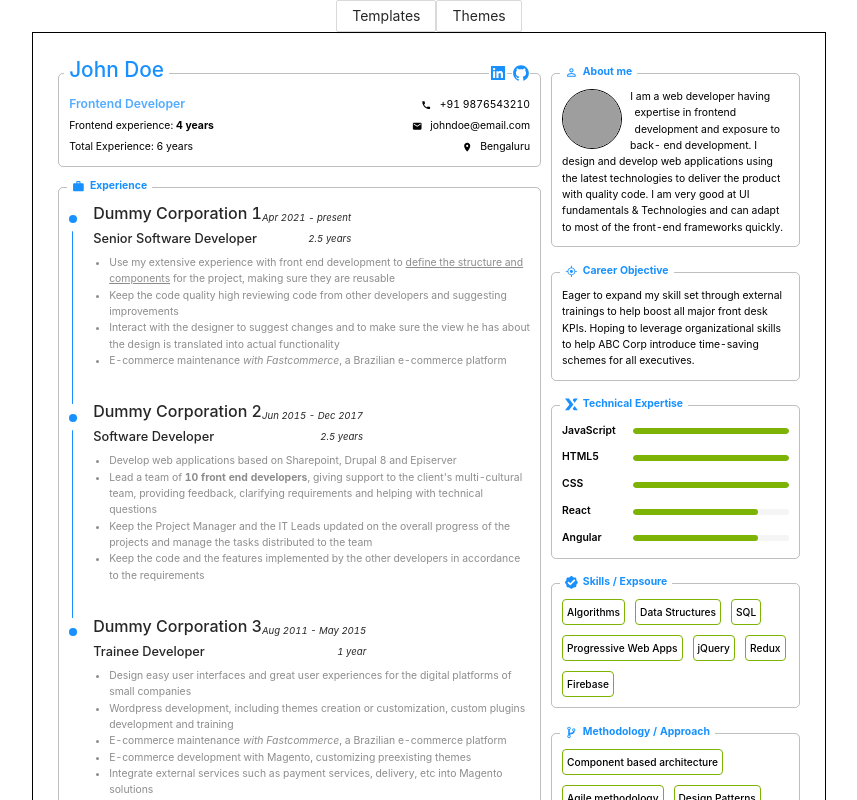
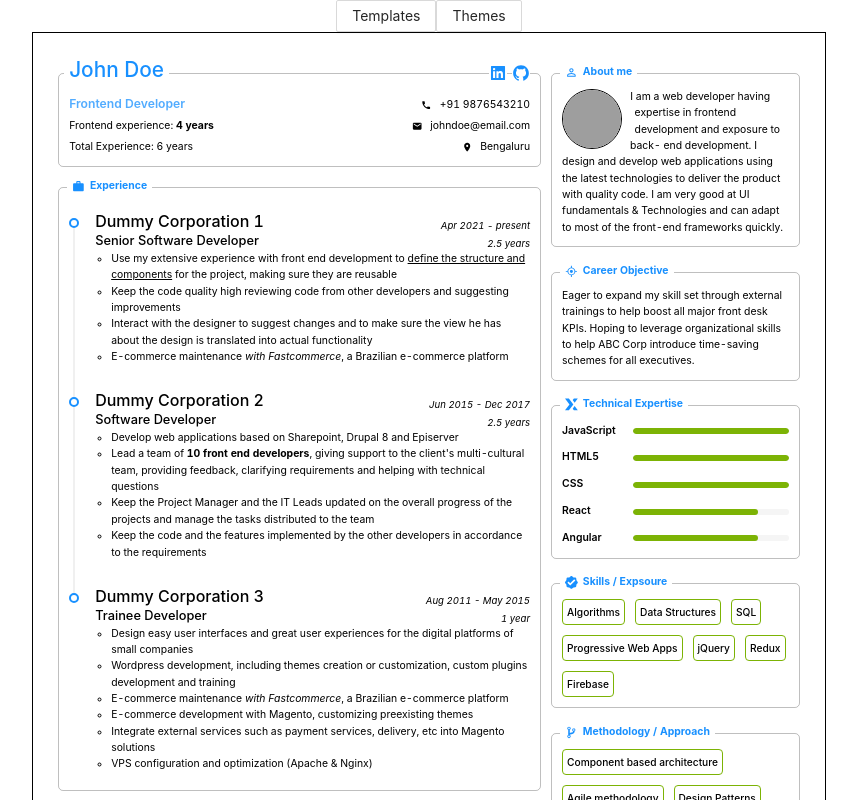
Before and after one commit to sadanandpai/resume-builder, a React (Vite) app: page / in a window 1280 px wide. Shown: the top 800 px of the page, without its empty margins (211-1068 px from the left). Built offline with nearby package versions, Linux system fonts and the light colour scheme; grey boxes are pictures that could not be loaded.

Commit message:
Minor changes to tempalte - removed default background for legacy template - replaced stepper with timeline - improved flex behavior for experience section

```diff
--- a/src/components/resume-templates/legacy-template/LegacyTemplate.tsx
+++ b/src/components/resume-templates/legacy-template/LegacyTemplate.tsx
@@ -25,7 +25,6 @@ import {
 
 const GridContainer = styled.div`
   margin: auto;
-  background-color: white;
   display: grid;
   grid-template-columns: 68% 10px 1fr;;
 `;
--- a/src/components/resume-templates/legacy-template/core/RatingElement.tsx
+++ b/src/components/resume-templates/legacy-template/core/RatingElement.tsx
@@ -12,7 +12,7 @@ const RatingTablet: any = styled.span`
   height: 8px;
   border-radius: 25%;
   display: inline-block;
-  border: 0.5px solid rgb(165 42 42);
+  border: 0.5px solid ${(props: any) => props.theme.secondaryColor};
   margin: 0px 4px;
   background-color: ${(props: any) => (props.filled ? props.theme.secondaryColor : "transparent")};
 `;
--- a/src/components/resume-templates/professional-template/features/Exp.tsx
+++ b/src/components/resume-templates/professional-template/features/Exp.tsx
@@ -1,71 +1,42 @@
-import React, { useState } from "react";
+import React from "react";
 import styled from "styled-components";
-import { Steps } from "antd";
-import { Section } from "../core/Section";
+import { Timeline } from "antd";
 
 import { CompanyHeader } from "../core/Company";
 import { List } from "../core/List";
 
-const ExpSteps = styled(Steps)`
+const FlexTimeline = styled(Timeline)`
+  display: flex;
+  flex-direction: column;
+  flex-grow: 1;
   justify-content: space-between;
   height: 100%;
+  padding-top: 15px;
+  color: ${(props: any) => props.theme.fontColor};
+`;
 
-  .ant-steps-item{
-    padding-bottom: 20px;
+const TimelineItem = styled(FlexTimeline.Item)`
+  padding-bottom: 0;
+  flex-grow: 1;
+  padding-bottom: 20px;
 
-    &:last-child{
-      padding-bottom: 0;
-      flex-grow: 0;
-    }
-  }
-
-`
-
-const Step = styled(ExpSteps.Step)`
-  .ant-steps-item-title {
-    display: block;
-    padding-right: 0;
-  }
-
-  .ant-steps-item-container > .ant-steps-item-tail {
-    top: 15px !important;
-  }
-
-  .ant-steps-item-icon {
-    margin-top: 20px !important;
-  }
-
-  .ant-steps-item-container
-    > .ant-steps-item-content
-    > .ant-steps-item-description {
+  :last-child {
+    flex-grow: 0;
     padding-bottom: 0;
-    color: ${props => props.theme.fontColor};
-  }
-
-  .ant-steps-item-container > .ant-steps-item-content > .ant-steps-item-title{
-    color: ${(props) => props.theme.fontColor};
   }
 `;
 
-export function Exp({icon, title, companies}: any) {
-
+export function Exp({ styles, companies }: any) {
   return (
-      <ExpSteps
-        progressDot
-        current={companies.length}
-        direction="vertical"
-      >
-        {companies.map((company: any, index: any) => {
-          const HeaderComponent = <CompanyHeader company={company} />;
-          const DescriptionComponent = <List items={company.description} />;
-          return (
-            <Step
-              title={HeaderComponent}
-              description={DescriptionComponent}
-              key={index}
-            />
-          );
-        })}
-      </ExpSteps>
+    <FlexTimeline style={styles}>
+      {companies.map((company: any, index: any) => {
+        return (
+          <TimelineItem key={index}>
+            <CompanyHeader company={company} />
+            <List items={company.description} />
+          </TimelineItem>
+        );
+      })}
+    </FlexTimeline>
   );
 }
```
